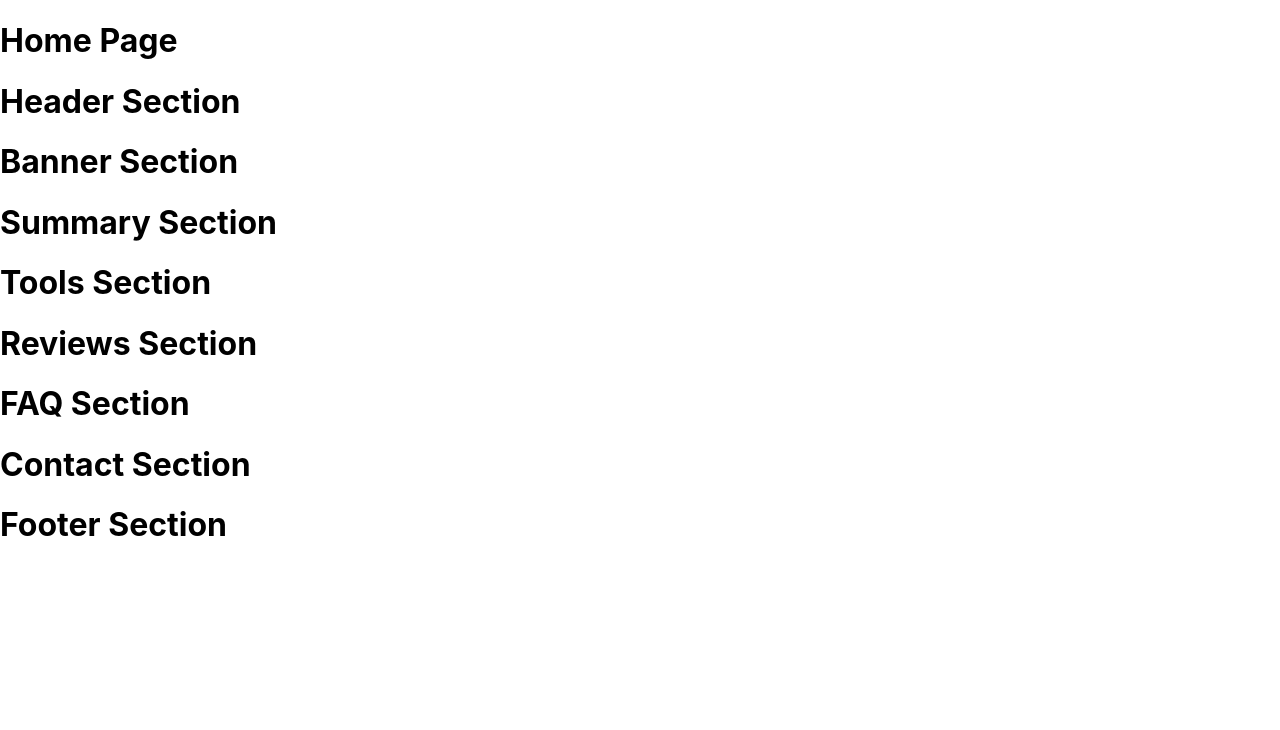
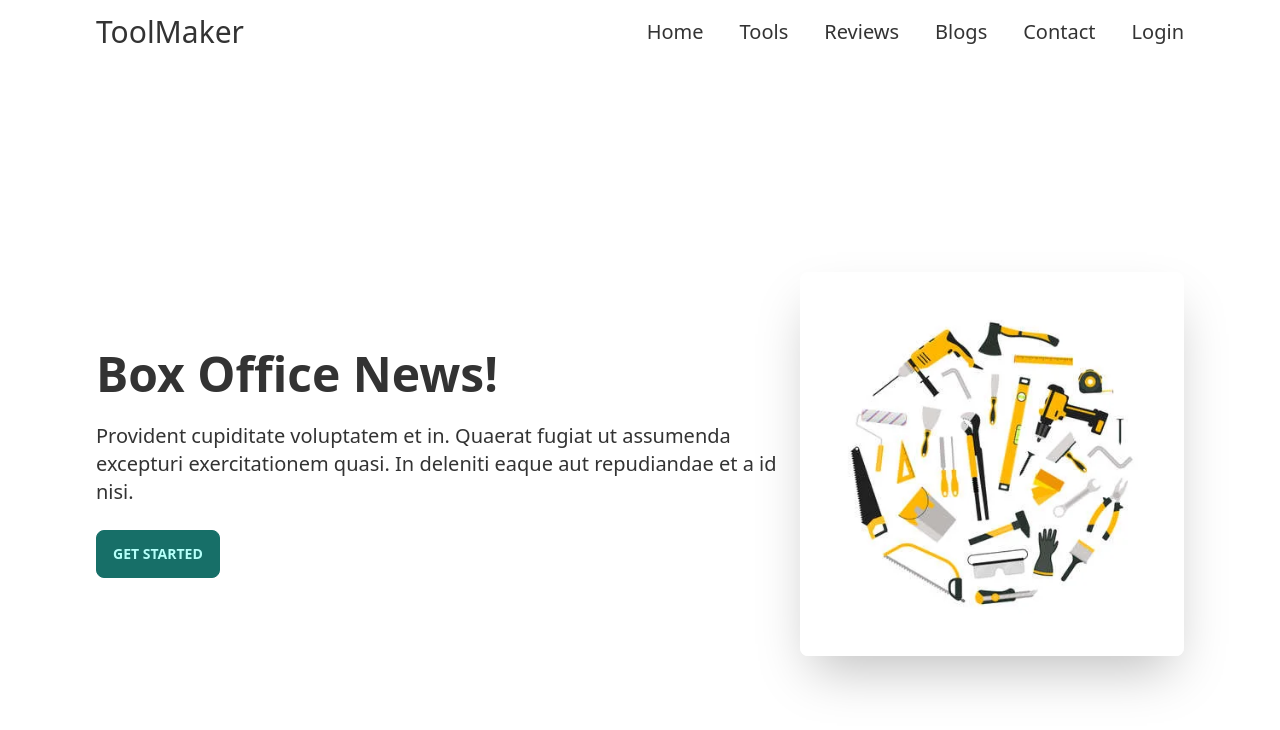
Before and after one commit to Siydulislam/tool-maker-client, a React (Create React App) app: page / in a window 1280 px wide. Shown: the top 730 px of the page. Built offline with nearby package versions, Linux system fonts and the light colour scheme.

Commit message:
header and banner done

```diff
--- /dev/null
+++ b/postcss.config.js
@@ -0,0 +1,6 @@
+module.exports = {
+  plugins: {
+    tailwindcss: {},
+    autoprefixer: {},
+  },
+}
--- a/public/index.html
+++ b/public/index.html
@@ -1,14 +1,12 @@
 <!DOCTYPE html>
-<html lang="en">
+<html lang="en" data-theme="light">
+
 <head>
   <meta charset="utf-8" />
   <link rel="icon" href="%PUBLIC_URL%/favicon.ico" />
   <meta name="viewport" content="width=device-width, initial-scale=1" />
   <meta name="theme-color" content="#000000" />
-    <meta
-      name="description"
-      content="Web site created using create-react-app"
-    />
+  <meta name="description" content="Web site created using create-react-app" />
   <link rel="apple-touch-icon" href="%PUBLIC_URL%/logo192.png" />
   <!--
       manifest.json provides metadata used when your web app is installed on a
@@ -26,6 +24,7 @@
     -->
   <title>React App</title>
 </head>
+
 <body>
   <noscript>You need to enable JavaScript to run this app.</noscript>
   <div id="root"></div>
@@ -40,4 +39,5 @@
       To create a production bundle, use `npm run build` or `yarn build`.
     -->
 </body>
+
 </html>
--- a/src/App.js
+++ b/src/App.js
@@ -1,11 +1,30 @@
+import Header from "./Components/Header";
 import Home from "./Pages/Home/Home";
+import Footer from './Components/Footer';
+import { Route, Routes } from "react-router-dom";
+import Tools from "./Pages/Home/Tools";
+import Reviews from "./Pages/Home/Reviews";
+import Blogs from "./Pages/Blogs/Blogs";
+import Contact from "./Pages/Home/Contact";
+import Login from "./Pages/Auth/Login";
 
 
 function App() {
   return (
-    <div>
-      <Home />
-    </div>
+    <>
+      <Header>
+        <Routes>
+          <Route path="/" element={<Home />}></Route>
+          <Route path="/home" element={<Home />}></Route>
+          <Route path="/tools" element={<Tools />}></Route>
+          <Route path="/reviews" element={<Reviews />}></Route>
+          <Route path="/blogs" element={<Blogs />}></Route>
+          <Route path="/contact" element={<Contact />}></Route>
+          <Route path="/login" element={<Login />}></Route>
+        </Routes>
+        <Footer />
+      </Header>
+    </>
   );
 }
 
--- /dev/null
+++ b/src/Components/Header.js
@@ -0,0 +1,46 @@
+import React from 'react';
+import { Link, NavLink } from 'react-router-dom';
+
+const Header = ({ children }) => {
+    return (
+        <div class="drawer drawer-end">
+            <input id="my-drawer-3" type="checkbox" class="drawer-toggle" />
+            <div class="drawer-content flex flex-col">
+                <div class="w-full navbar lg:px-20">
+                    <div class="flex-1 px-2 mx-2 text-3xl"><Link to="/" >ToolMaker</Link></div>
+                    <div class="flex-none lg:hidden">
+                        <label for="my-drawer-3" class="btn btn-square btn-ghost">
+                            <svg xmlns="http://www.w3.org/2000/svg" fill="none" viewBox="0 0 24 24" class="inline-block w-6 h-6 stroke-current"><path stroke-linecap="round" stroke-linejoin="round" stroke-width="2" d="M4 6h16M4 12h16M4 18h16"></path></svg>
+                        </label>
+                    </div>
+                    <div class="flex-none hidden lg:block">
+                        <ul class="menu menu-horizontal gap-x-1">
+                            <li><NavLink to="/home" className="rounded-lg text-xl">Home</NavLink></li>
+                            <li><NavLink to="/tools" className="rounded-lg text-xl">Tools</NavLink></li>
+                            <li><NavLink to="/reviews" className="rounded-lg text-xl">Reviews</NavLink></li>
+                            <li><NavLink to="/blogs" className="rounded-lg text-xl">Blogs</NavLink></li>
+                            <li><NavLink to="/contact" className="rounded-lg text-xl">Contact</NavLink></li>
+                            <li><NavLink to="/login" className="rounded-lg text-xl">Login</NavLink></li>
+                        </ul>
+                    </div>
+                </div>
+                {children}
+            </div>
+            <div class="drawer-side">
+                <label for="my-drawer-3" class="drawer-overlay"></label>
+                <ul class="menu p-4 overflow-y-auto w-80 bg-base-100 gap-y-1">
+                    <li><NavLink to="/home" className="rounded-lg text-xl">Home</NavLink></li>
+                    <li><NavLink to="/tools" className="rounded-lg text-xl">Tools</NavLink></li>
+                    <li><NavLink to="/reviews" className="rounded-lg text-xl">Reviews</NavLink></li>
+                    <li><NavLink to="/blogs" className="rounded-lg text-xl">Blogs</NavLink></li>
+                    <li><NavLink to="/contact" className="rounded-lg text-xl">Contact</NavLink></li>
+                    <li><NavLink to="/login" className="rounded-lg text-xl">Login</NavLink></li>
+
+                </ul>
+
+            </div>
+        </div>
+    );
+};
+
+export default Header;
--- a/src/Pages/Shared/Header.js
+++ b/src/Pages/Blogs/Blogs.js
@@ -1,11 +1,11 @@
 import React from 'react';
 
-const Header = () => {
+const Blogs = () => {
     return (
         <div>
-            <h1>Header Section</h1>
+            <h1>Blogs Section</h1>
         </div>
     );
 };
 
-export default Header;
+export default Blogs;
--- a/src/Pages/Home/Banner.js
+++ b/src/Pages/Home/Banner.js
@@ -1,9 +1,17 @@
 import React from 'react';
+import BannerImage from "../../Assets/Images/banner.jpg";
 
 const Banner = () => {
     return (
-        <div>
-            <h1>Banner Section</h1>
+        <div class="hero min-h-screen bg-base-100">
+            <div class="hero-content flex-col-reverse lg:flex-row-reverse lg:px-24">
+                <img src={BannerImage} class="max-w-sm rounded-lg shadow-2xl" alt="" />
+                <div>
+                    <h1 class="text-5xl font-bold">Box Office News!</h1>
+                    <p class="py-6 text-xl">Provident cupiditate voluptatem et in. Quaerat fugiat ut assumenda excepturi exercitationem quasi. In deleniti eaque aut repudiandae et a id nisi.</p>
+                    <button class="btn btn-primary">Get Started</button>
+                </div>
+            </div>
         </div>
     );
 };
--- a/src/Pages/Home/Home.js
+++ b/src/Pages/Home/Home.js
@@ -1,6 +1,4 @@
 import React from 'react';
-import Header from '../Shared/Header';
-import Footer from '../Shared/Footer';
 import Banner from './Banner';
 import Tools from './Tools';
 import Summary from './Summary';
@@ -11,15 +9,12 @@ import Contact from './Contact';
 const Home = () => {
     return (
         <div>
-            <h1>Home Page</h1>
-            <Header />
             <Banner />
             <Summary />
             <Tools />
             <Reviews />
             <Faq />
             <Contact />
-            <Footer />
         </div>
     );
 };
--- a/src/index.css
+++ b/src/index.css
@@ -1,13 +1,3 @@
-body {
-  margin: 0;
-  font-family: -apple-system, BlinkMacSystemFont, 'Segoe UI', 'Roboto', 'Oxygen',
-    'Ubuntu', 'Cantarell', 'Fira Sans', 'Droid Sans', 'Helvetica Neue',
-    sans-serif;
-  -webkit-font-smoothing: antialiased;
-  -moz-osx-font-smoothing: grayscale;
-}
-
-code {
-  font-family: source-code-pro, Menlo, Monaco, Consolas, 'Courier New',
-    monospace;
-}
+@tailwind base;
+@tailwind components;
+@tailwind utilities;
--- a/src/index.js
+++ b/src/index.js
@@ -3,11 +3,14 @@ import ReactDOM from 'react-dom/client';
 import './index.css';
 import App from './App';
 import reportWebVitals from './reportWebVitals';
+import { BrowserRouter } from 'react-router-dom';
 
 const root = ReactDOM.createRoot(document.getElementById('root'));
 root.render(
   <React.StrictMode>
-    <App />
+    <BrowserRouter>
+      <App />
+    </BrowserRouter>
   </React.StrictMode>
 );
 
--- /dev/null
+++ b/tailwind.config.js
@@ -0,0 +1,32 @@
+module.exports = {
+  content: [
+    "./src/**/*.{js,jsx,ts,tsx}",
+  ],
+  daisyui: {
+    themes: [
+      {
+        light: {
+
+          "primary": "#176F68",
+
+          "secondary": "#FFC000",
+
+          "accent": "#FFEDD5",
+
+          "neutral": "#F3F4F6",
+
+          "base-100": "#ffffff",
+
+          "info": "#98A8DD",
+
+          "success": "#1BBB70",
+
+          "warning": "#DF7E07",
+
+          "error": "#FA5C5C",
+        },
+      },
+    ],
+  },
+  plugins: [require("daisyui")],
+}
```
Also changed, not shown: package.json (+7 -0 lines), src/Assets/Images/banner.jpg (added), src/Components/Footer.js (renamed from src/Pages/Shared/Footer.js), 1 other file (tests, documents, lock files or other folders). Lines whose indentation alone changed are shown as unchanged.
